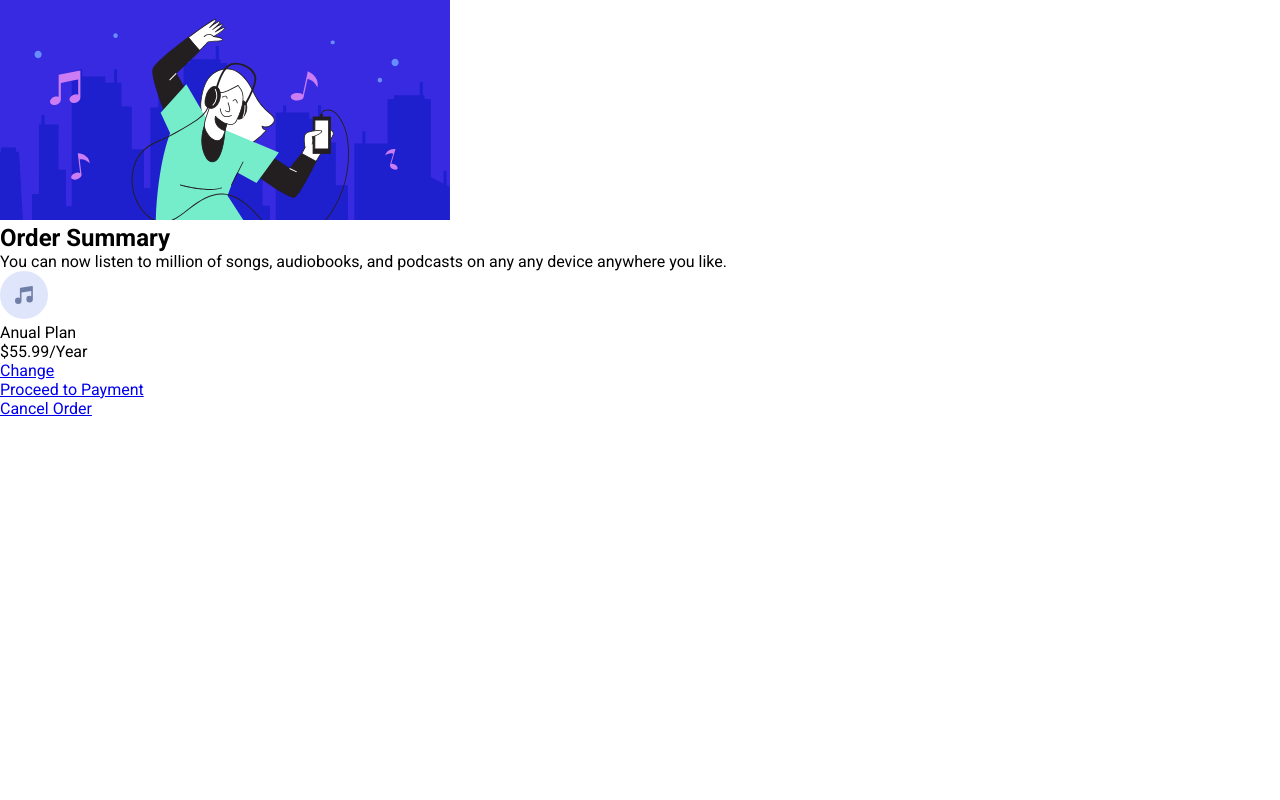
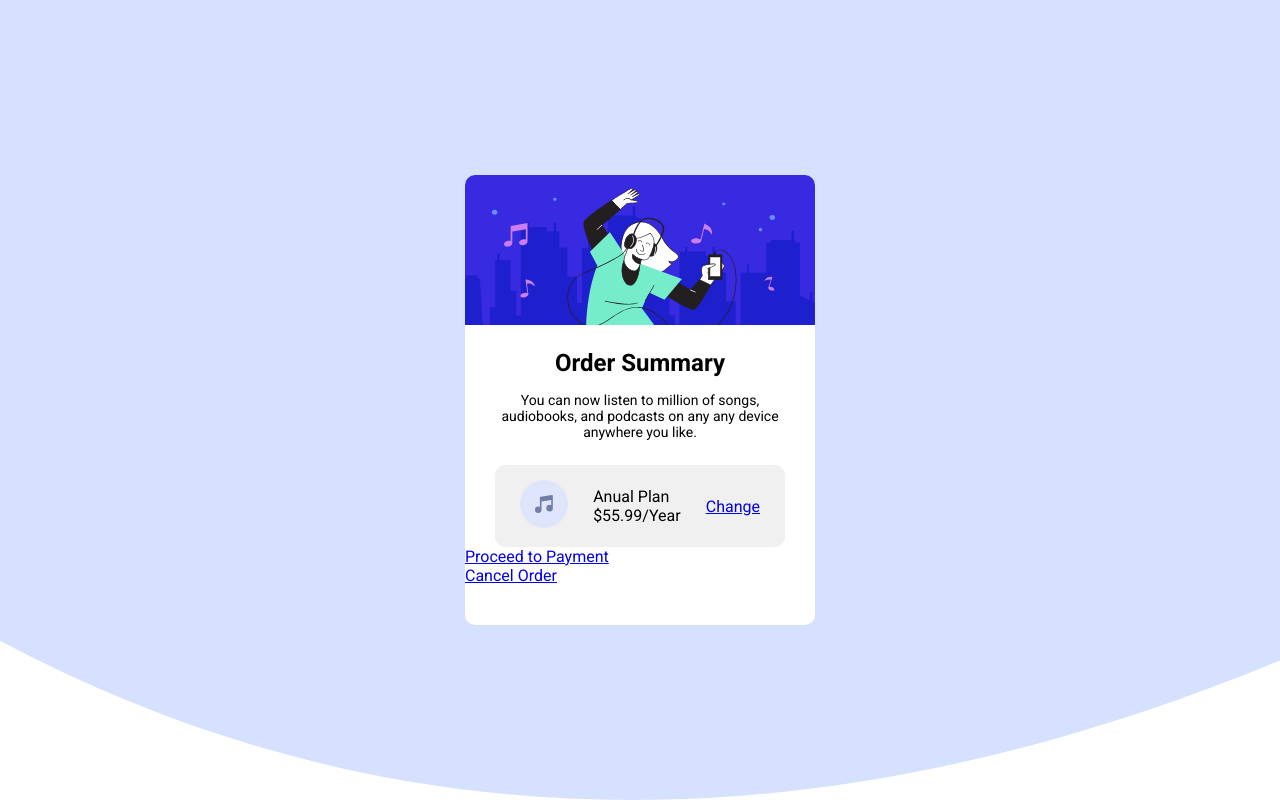
Before and after one commit to SASChathuranga/Order_summary, a plain HTML site: page index.html in a window 1280 px wide. Drawn offline with Linux system fonts and the light colour scheme.

Commit message:
change some css and html code

```diff
--- a/style.css
+++ b/style.css
@@ -6,6 +6,48 @@
     font-family: 'Roboto', sans-serif;
 }
 
-.container {}
+body {
+    background-image: url(/images/pattern-background-desktop.svg);
+    background-size: cover;
+    height: 100vh;
+}
 
-img {}
+.container {
+    width: 350px;
+    height: 450px;
+    background-color: #fff;
+    border-radius: 10px;
+    position: absolute;
+    top: 50%;
+    left: 50%;
+    transform: translate(-50%, -50%);
+    overflow: hidden;
+    padding-bottom: 30px;
+}
+
+.img-container img {
+    height: 150px;
+    width: 100%;
+    background-size: cover;
+}
+
+.content {
+    text-align: center;
+    padding: 10px;
+    padding-top: 20px;
+}
+
+.content p {
+    padding: 15px 10px;
+    font-size: 14px;
+}
+
+.price {
+    background-color: rgb(240, 240, 240);
+    border-radius: 10px;
+    margin: 0px 30px;
+    display: flex;
+    justify-content: space-between;
+    align-items: center;
+    padding: 15px 25px;
+}
```
Also changed, not shown: index.html (+2 -2 lines).
